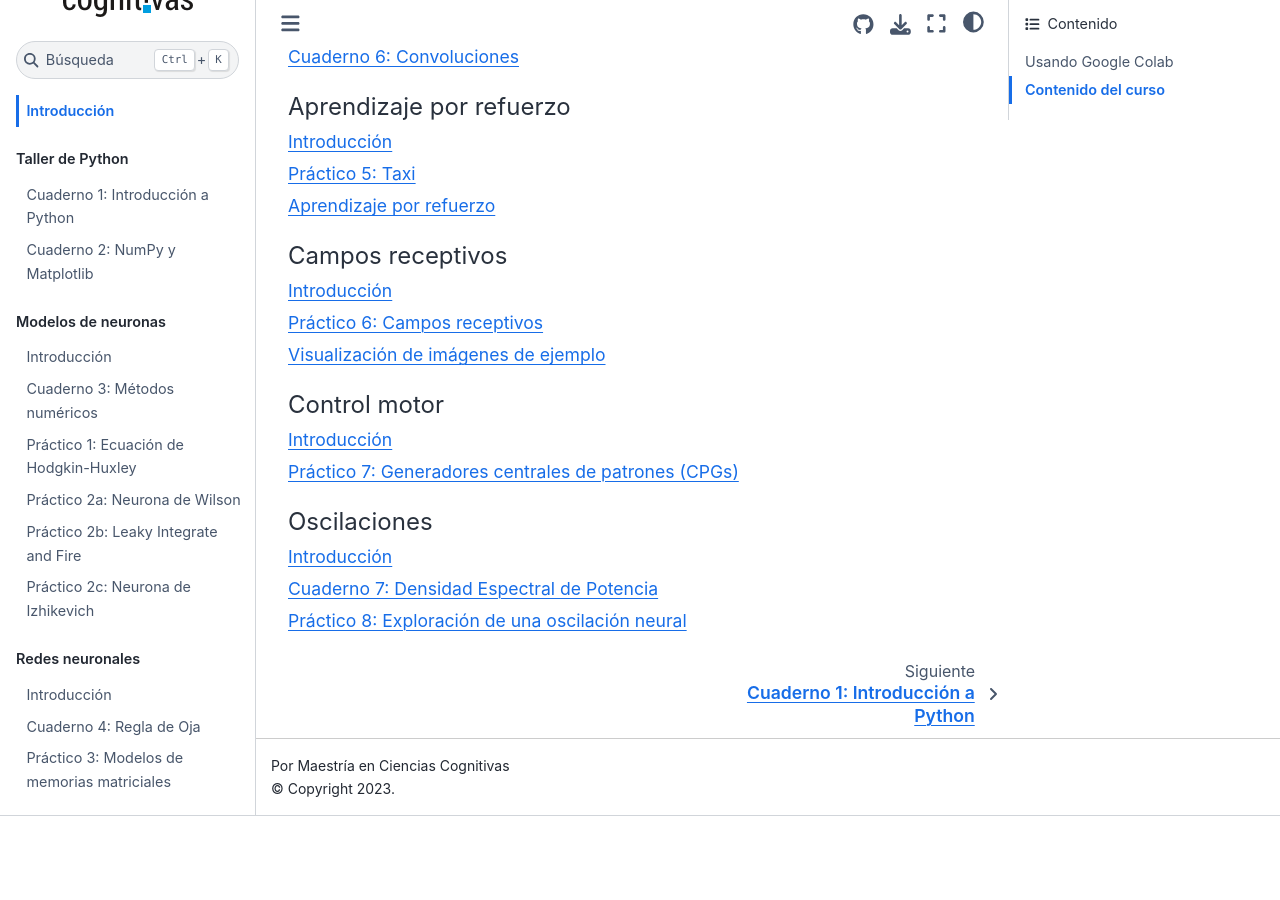
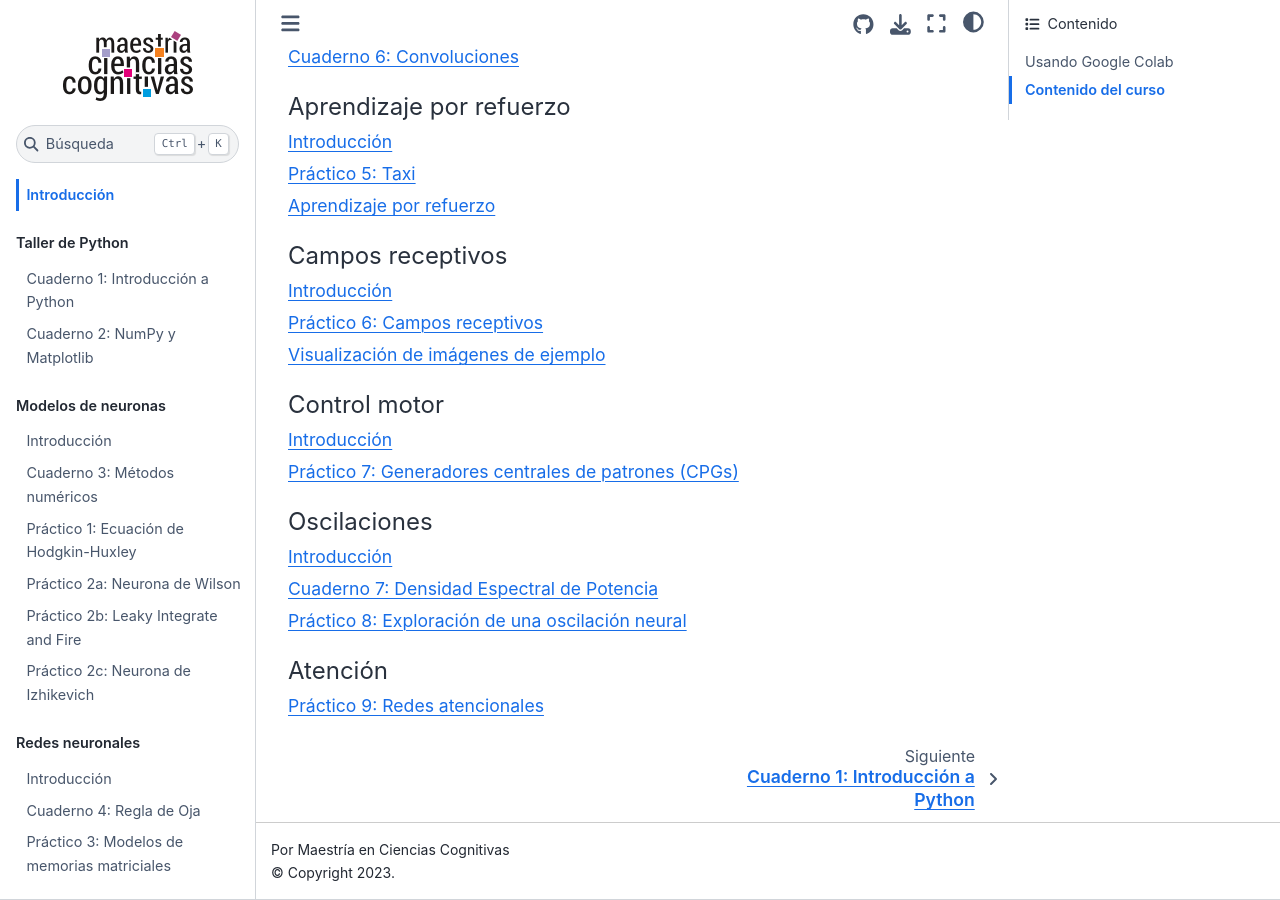
Before and after one commit to MaestriaCienciasCognitivas/ncc, a Jupyter Book: the page built from book/intro.md, in a window 1280 px wide and 900 px high, scrolled down 1331 px. Built offline with Jupyter Book 1.0.4 settings and Sphinx 7.4.7 and the Sphinx Book theme 1.1.4, drawn with Linux system fonts in a browser that asks for light colours; before the commit the page ends 2147 px from its top, so only the background shows below that.

Commit message:
actualizar toc

```diff
--- a/book/_toc.yml
+++ b/book/_toc.yml
@@ -45,3 +45,6 @@ parts:
     - file: S11-oscilaciones
     - file: notebooks/S11_Cuaderno7
     - file: notebooks/S11_Practico8
+  - caption: Atención
+    chapters:
+    - file: notebooks/S12_Practico9
```
